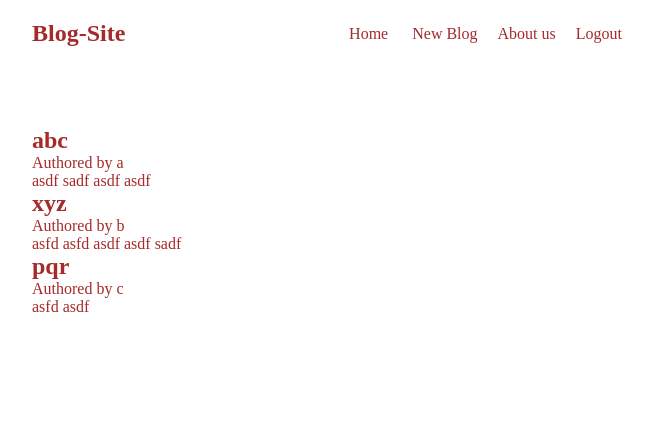
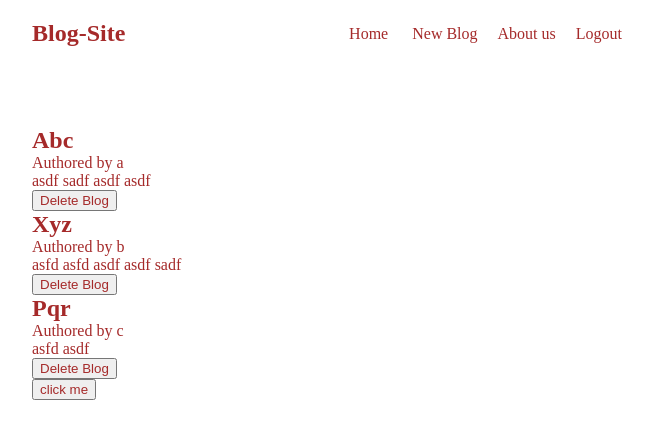
Before and after one commit to chetan-0/BlogSite, a React (Create React App) app: page / in a window 1280 px wide. Shown: the top 438 px of the page, without its empty margins (308-959 px from the left). Built offline with nearby package versions, Linux system fonts and the light colour scheme.

Commit message:
useEffect and bolg del

```diff
--- /dev/null
+++ b/src/BlogList.js
@@ -0,0 +1,18 @@
+const blogComponent = (props) => {
+    const blogs=props.blogs;
+    const delBlog=props.del;
+    return (
+        <div className="blogcomponent">
+        {blogs.map((blog)=>(
+            <div className="preview" key={blog.id}>
+                <h2>{blog.title}</h2>
+                <p>Authored by {blog.author}</p>
+                <p>{blog.body}</p>
+                <button onClick={()=>delBlog(blog.id)}>Delete Blog</button>
+            </div>
+        ))}
+        </div>
+     );
+}
+
+export default blogComponent;
--- a/src/Home.js
+++ b/src/Home.js
@@ -1,21 +1,25 @@
-import {useState} from 'react';
+import {useState,useEffect} from 'react';
+import BlogList from './BlogList';
 
 const Home = () => {
     const [blogs,setBlogs]=useState([
-        {title:'abc',body:'asdf sadf asdf asdf ',author:'a',id:1},
-        {title:'xyz',body:'asfd asfd asdf asdf sadf',author:'b',id:2},
-        {title:'pqr',body:'asfd asdf',author:'c',id:3}]);
+        {title:'Abc',body:'asdf sadf asdf asdf ',author:'a',id:1},
+        {title:'Xyz',body:'asfd asfd asdf asdf sadf',author:'b',id:2},
+        {title:'Pqr',body:'asfd asdf',author:'c',id:3}]);
 
+        const delBlog = (id)=>{
+            const newBlogs=blogs.filter(blog=>blog.id!=id)
+            setBlogs(newBlogs);
+        }
+        const [a,setA]=useState("bus");
+
+        useEffect(()=>{
+            console.log("hi");
+        },[a])
     return (
         <div className="homeContent">
-            {blogs.map((blog)=>(
-                <div className="preview" key={blog.id}>
-                    <h2>{blog.title}</h2>
-                    <p>Authored by {blog.author}</p>
-                    <p>{blog.body}</p>
-                </div>
-            ))}
-
+            <BlogList blogs={blogs} del={delBlog}/>
+            <button onClick={()=>setA('car')}>click me</button>
         </div>
     );
             }
--- a/src/index.css
+++ b/src/index.css
@@ -30,3 +30,7 @@
   padding: 20px;
   max-width: 600px;
 }
+
+.preview:hover{
+  border-bottom: 2px solid red;
+}
```
